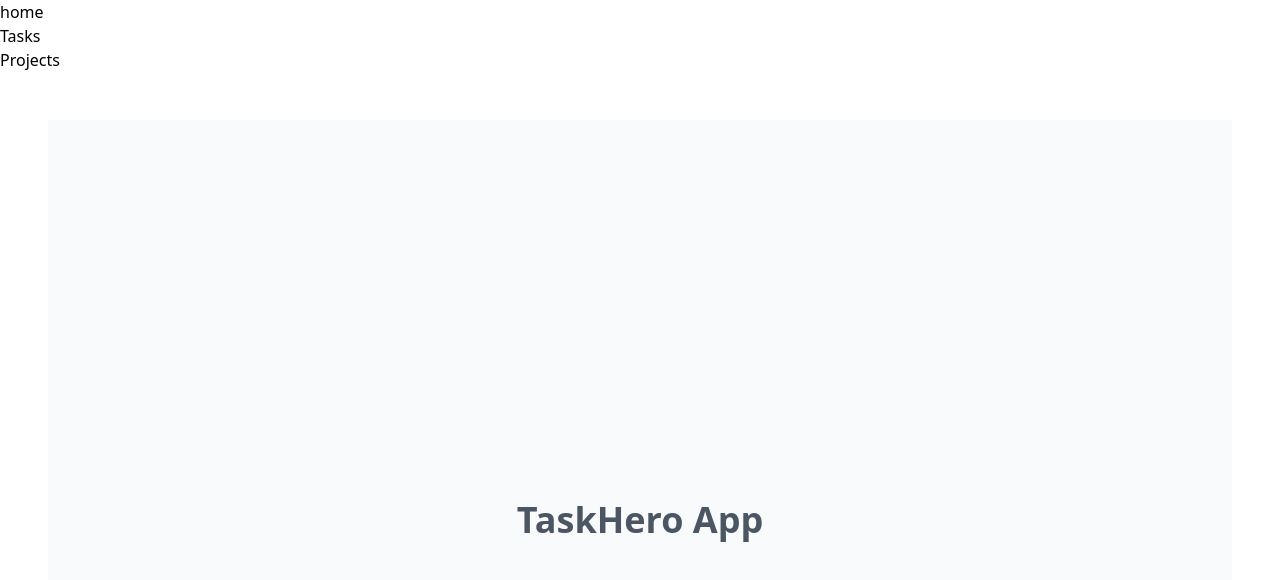
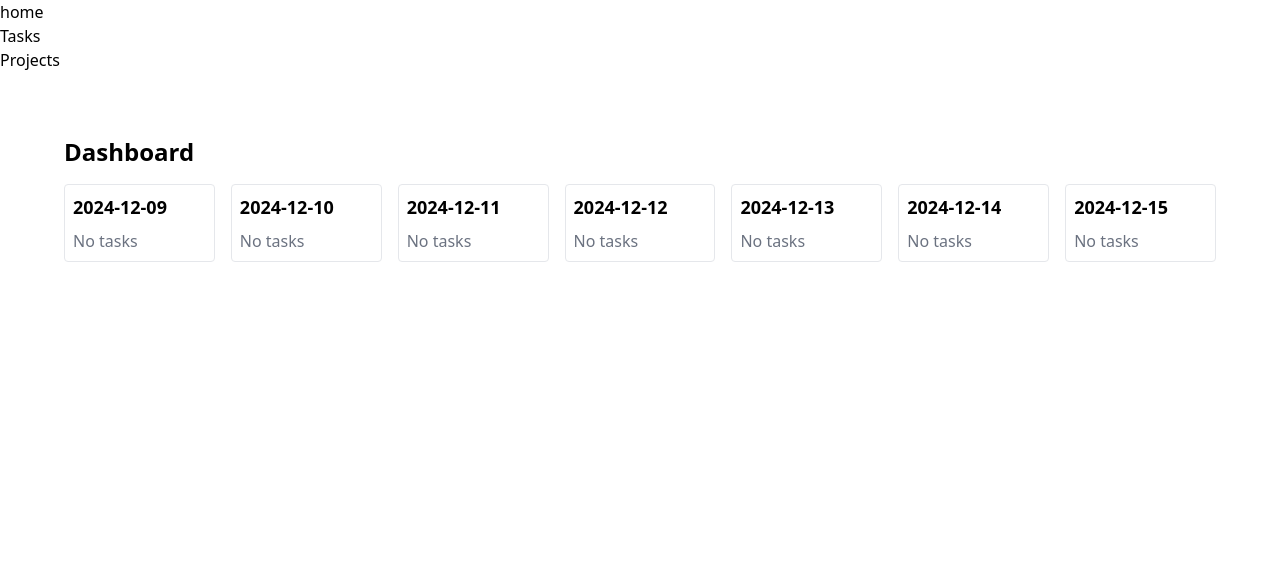
Before and after one commit to irynahowarth/nextjs-task-hero, a Next.js app: page / in a window 1280 px wide. Shown: the top 580 px of the page. Built offline with nearby package versions, Linux system fonts and the light colour scheme.

Commit message:
[feature]: Dashboard: add skeleton for calendar and calendarDay component

```diff
--- a/app/lib/definitions.ts
+++ b/app/lib/definitions.ts
@@ -31,3 +31,8 @@ export type TaskModalProps = {
     onSave: (task: Partial<Task>) => void;
     projectList: Project[];
   };
+
+export type CalendarDayProps = {
+    date: Date;
+    tasks: Task[];
+};
--- a/app/page.tsx
+++ b/app/page.tsx
@@ -1,10 +1,34 @@
+'use client';
+import {useState, useEffect} from "react"
+import { Task } from "./lib/definitions";
+import {calculateWeekDays, formatToISO} from './lib/utils'
+import CalendarDay from "./ui/dashboard/calendarDay";
 
-export default function Home() {
+export default function Dashboard() {
+  const [tasks, setTasks] = useState<Task[]>([]);
+  const today = new Date();
+  const totalDays = 7;
+  const days = calculateWeekDays(today,totalDays);
+
   return (
-    <div className="flex justify-center items-center min-h-screen bg-gray-50">
-      <h1 className="text-4xl font-bold text-gray-600">
-       TaskHero App
-      </h1>
+    <div className="p-4">
+      <h1 className="text-2xl font-bold mb-4">Dashboard</h1>
+      <div
+        className={`grid gap-4`}
+        style={{
+          gridTemplateColumns: `repeat(${totalDays}, minmax(0, 1fr))`,
+        }}
+      >
+      {days.map((day, index) => (
+         <CalendarDay
+            key={index}
+            date={day}
+            tasks={tasks.filter(
+              (task) => task.dueDate === formatToISO(day)
+            )}
+          />
+        ))}
+      </div>
     </div>
   );
 }
--- /dev/null
+++ b/app/ui/dashboard/calendarDay.tsx
@@ -0,0 +1,27 @@
+import { CalendarDayProps } from '@/app/lib/definitions'
+import { formatToISO } from '@/app/lib/utils'
+import React from 'react'
+
+
+export default function calendarDay({date, tasks}: CalendarDayProps) {
+  return (
+    <div className="border rounded p-2">
+      <h2 className="text-lg font-bold">{formatToISO(date)}</h2>
+      <ul className="space-y-2 mt-2">
+        {tasks.length > 0 ? (
+          tasks.map((task) => (
+            <li key={task.id} className="flex justify-between items-center">
+              <span className={task.isCompleted ? "line-through" : ""}>{task.name}</span>
+              <input
+                type="checkbox"
+                checked={task.isCompleted}
+              />
+            </li>
+          ))
+        ) : (
+          <li className="text-gray-500">No tasks</li>
+        )}
+      </ul>
+    </div>
+  )
+}
```
